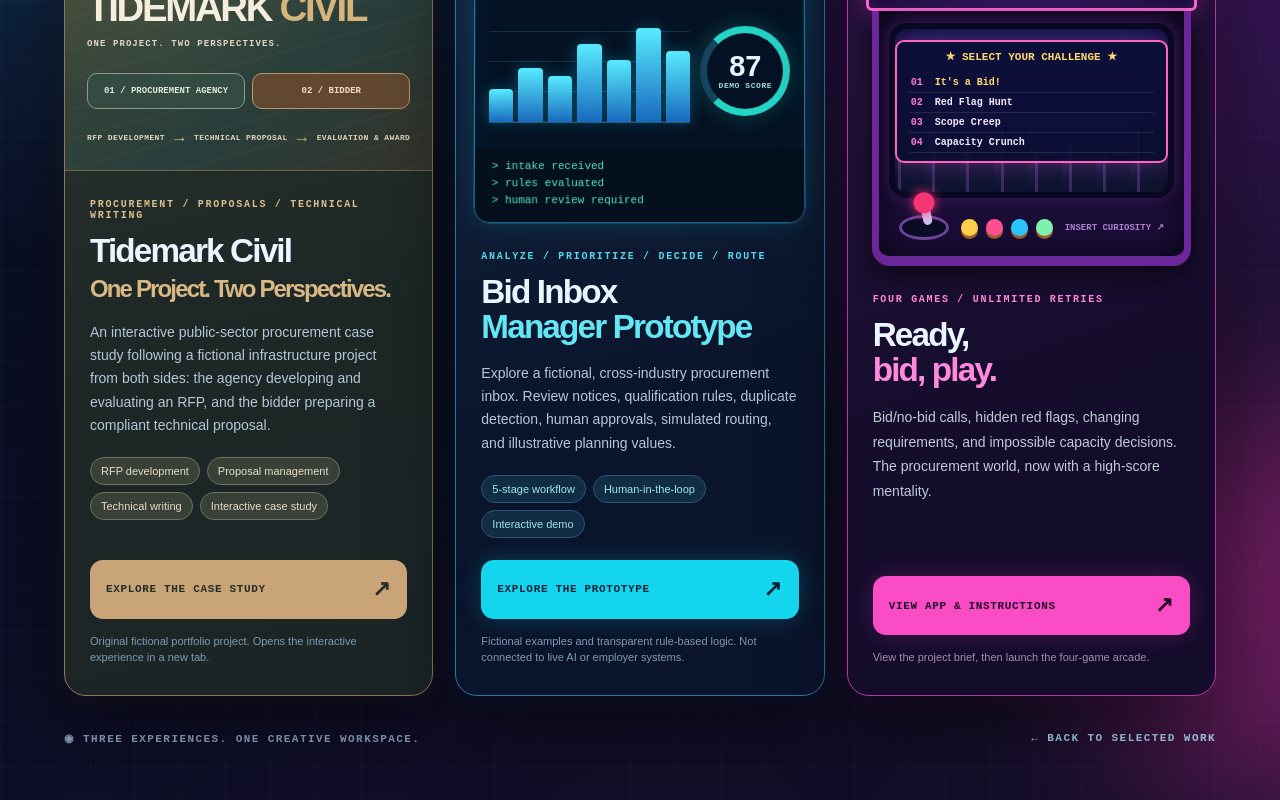
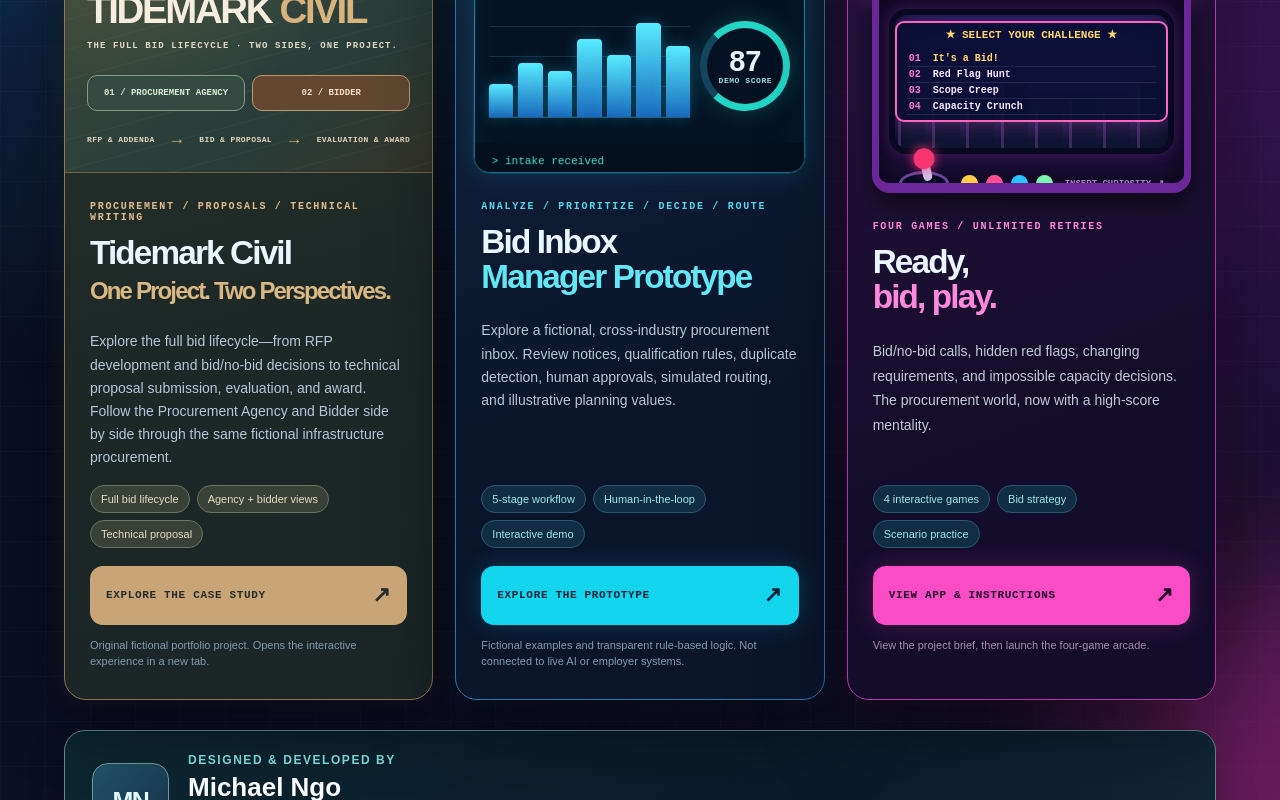
Before and after one commit to michaelngo5x/michael-ngo-portfolio, a Next.js app: page /projects in a window 1280 px wide. Shown: the part 660-1460 px from the top of the page. Built offline with nearby package versions, Linux system fonts and the light colour scheme.

Commit message:
Align project cards, clarify full bid lifecycle and add author credit panel

```diff
--- a/app/projects/page.tsx
+++ b/app/projects/page.tsx
@@ -21,15 +21,15 @@ export default function ProjectsPage() {
             <div className="tidemark-visual" aria-hidden="true">
               <div className="tidemark-topline"><span>PROJECT 001</span><span>CASE STUDY</span></div>
               <div className="tidemark-title">TIDEMARK <span>CIVIL</span></div>
-              <div className="tidemark-subtitle">ONE PROJECT. TWO PERSPECTIVES.</div>
+              <div className="tidemark-subtitle">THE FULL BID LIFECYCLE · TWO SIDES, ONE PROJECT.</div>
               <div className="tidemark-perspectives"><span>01 / PROCUREMENT AGENCY</span><span>02 / BIDDER</span></div>
-              <div className="tidemark-flow"><span>RFP DEVELOPMENT</span><b>→</b><span>TECHNICAL PROPOSAL</span><b>→</b><span>EVALUATION &amp; AWARD</span></div>
+              <div className="tidemark-flow"><span>RFP &amp; ADDENDA</span><b>→</b><span>BID &amp; PROPOSAL</span><b>→</b><span>EVALUATION &amp; AWARD</span></div>
             </div>
             <div className="experience-copy tidemark-copy">
               <div className="experience-eyebrow">PROCUREMENT / PROPOSALS / TECHNICAL WRITING</div>
               <h2>Tidemark Civil<br /><em>One Project. Two Perspectives.</em></h2>
-              <p>An interactive public-sector procurement case study following a fictional infrastructure project from both sides: the agency developing and evaluating an RFP, and the bidder preparing a compliant technical proposal.</p>
-              <div className="project-chips"><span>RFP development</span><span>Proposal management</span><span>Technical writing</span><span>Interactive case study</span></div>
+              <p>Explore the full bid lifecycle—from RFP development and bid/no-bid decisions to technical proposal submission, evaluation, and award. Follow the Procurement Agency and Bidder side by side through the same fictional infrastructure procurement.</p>
+              <div className="project-chips"><span>Full bid lifecycle</span><span>Agency + bidder views</span><span>Technical proposal</span></div>
               <a className="experience-action tidemark-action" href="https://tidemark-civil.vercel.app" target="_blank" rel="noopener noreferrer">EXPLORE THE CASE STUDY <span aria-hidden="true">↗</span></a>
               <small>Original fictional portfolio project. Opens the interactive experience in a new tab.</small>
             </div>
@@ -69,12 +69,13 @@ export default function ProjectsPage() {
             <div className="experience-copy arcade-copy">
               <div className="experience-eyebrow">FOUR GAMES / UNLIMITED RETRIES</div>
               <h2>Ready,<br /><em>bid, play.</em></h2>
-              <p>Bid/no-bid calls, hidden red flags, changing requirements, and impossible capacity decisions. The procurement world, now with a high-score mentality.</p>
+              <p>Bid/no-bid calls, hidden red flags, changing requirements, and impossible capacity decisions. The procurement world, now with a high-score mentality.</p><div className="project-chips"><span>4 interactive games</span><span>Bid strategy</span><span>Scenario practice</span></div>
               <a className="experience-action arcade-action" href="/projects/arcade">VIEW APP &amp; INSTRUCTIONS <span aria-hidden="true">↗</span></a>
               <small>View the project brief, then launch the four-game arcade.</small>
             </div>
           </article>
         </div>
+        <div className="projects-author"><div className="author-avatar" aria-hidden="true">MN</div><div><span className="author-label">DESIGNED &amp; DEVELOPED BY</span><strong>Michael Ngo</strong><p>Procurement · Proposal Management · Technical Writing</p><a href="/#about">About the author ↗</a></div></div>
         <div className="projects-outro"><span>◉ THREE EXPERIENCES. ONE CREATIVE WORKSPACE.</span><a href="/#work">← BACK TO SELECTED WORK</a></div>
       </section>
       <style>{`
@@ -130,6 +131,32 @@ export default function ProjectsPage() {
         @media(max-width:1050px){.experience-grid{grid-template-columns:repeat(2,minmax(0,1fr))}.tidemark-card{grid-column:auto}.tidemark-visual{min-height:270px}.experience-copy h2{font-size:35px}}
         @media(max-width:700px){.experience-grid{grid-template-columns:1fr;max-width:530px}.tidemark-card{grid-column:auto}.tidemark-visual{min-height:265px}.projects-world{padding-top:55px}.projects-intro{margin-bottom:40px}.experience-copy h2{font-size:36px}}
         @media(max-width:520px){.tidemark-visual{padding:24px 19px;min-height:255px}.tidemark-title{font-size:39px}.tidemark-copy{padding:25px 22px}.experience-copy{padding:25px 22px}.tidemark-perspectives span{font-size:9px}.tidemark-flow{font-size:7px}.featured-sticker{font-size:9px}}
+
+        /* Shared card rhythm: matching visual heights, content flow, aligned calls to action. */
+        .experience-grid{align-items:stretch}
+        .experience-card{height:100%}
+        .tidemark-visual{height:272px;min-height:272px;box-sizing:border-box}
+        .lab-card .lab-heading{height:45px;box-sizing:border-box;padding-top:18px;padding-bottom:7px}
+        .lab-card .lab-screen{height:227px;box-sizing:border-box;flex-shrink:0}
+        .arcade-card .arcade-marquee{height:76px;min-height:76px;box-sizing:border-box}
+        .arcade-card .cabinet{height:196px;box-sizing:border-box;overflow:hidden}
+        .arcade-card .cabinet-screen{height:145px;box-sizing:border-box}
+        .arcade-card .game-screen-content{margin:6px auto;padding:5px 10px}
+        .arcade-card .game-option{padding:2px}
+        .experience-copy{flex:1;display:flex;flex-direction:column;gap:0}
+        .experience-copy h2{min-height:82px;margin-bottom:12px}
+        .experience-copy p{margin-bottom:16px}
+        .experience-copy .project-chips{margin-top:auto;margin-bottom:18px;min-height:54px;align-content:start}
+        .experience-copy .experience-action{margin-top:0}
+        .experience-copy small{display:block;margin-top:12px;min-height:33px}
+        .projects-author{max-width:1460px;margin:30px auto 0;padding:22px 27px;display:flex;align-items:center;gap:19px;border:1px solid #628b92;border-radius:21px;background:linear-gradient(110deg,#0c2630,#0b1b2a 65%,#112637);box-shadow:0 12px 35px #0004}
+        .author-avatar{width:77px;height:77px;flex:0 0 77px;display:grid;place-items:center;border-radius:16px;background:linear-gradient(140deg,#215369,#173044);border:1px solid #73969d;color:#e1f9ff;font-weight:900;font-size:25px;letter-spacing:-.06em}
+        .projects-author .author-label{display:block;color:#81dfe0;font-weight:900;font-size:12px;letter-spacing:.13em}
+        .projects-author strong{display:block;color:#fff;font-size:26px;line-height:1.2;margin:5px 0}
+        .projects-author p{color:#c3d9e5;font-size:14px;margin:0 0 7px}
+        .projects-author a{color:#a2f4d9;text-decoration:none;font-weight:800;font-size:14px}
+        .projects-author a:hover{text-decoration:underline}
+        @media(max-width:700px){.tidemark-visual{height:auto;min-height:260px}.lab-card .lab-screen{height:227px}.arcade-card .cabinet{height:196px}.experience-copy h2{min-height:0}.experience-copy .project-chips{margin-top:12px;min-height:0}.projects-author{margin-top:25px;padding:18px}.author-avatar{width:60px;height:60px;flex-basis:60px}.projects-author strong{font-size:22px}}
         @media(prefers-reduced-motion:reduce){.experience-card,.experience-action{transition:none}.blink,.cursor{animation:none}}
       `}</style>
     </main>
```
